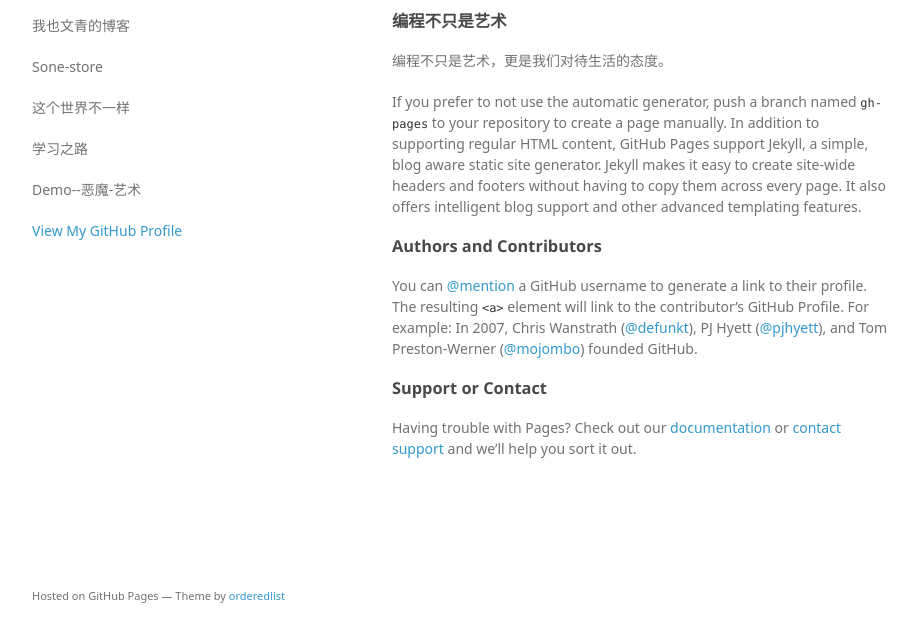
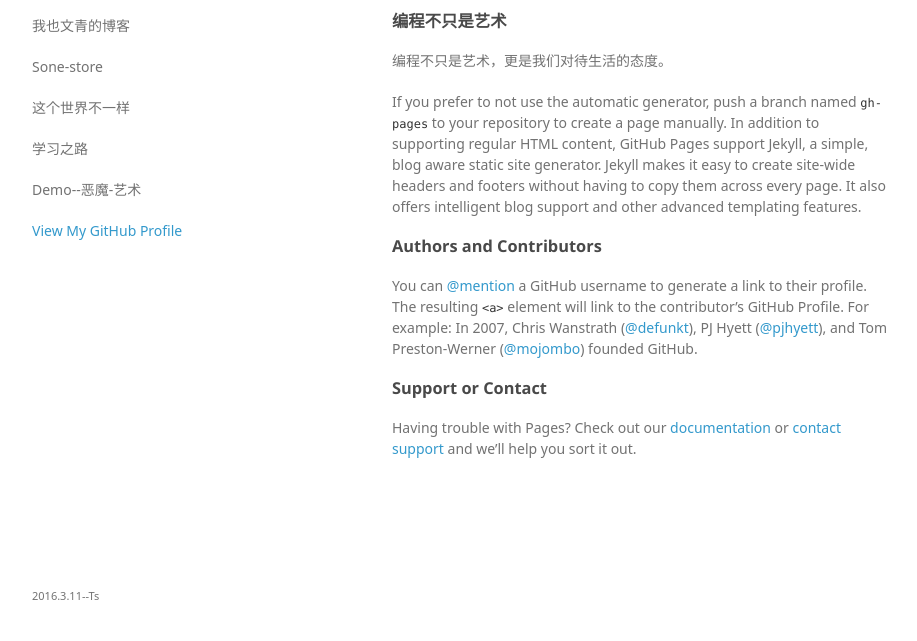
Before and after one commit to TaeyeonSlove/TaeyeonSlove.github.io, a plain HTML site: page index.html in a window 1280 px wide. Shown: the part 125-766 px from the top of the page, without its empty margins (178-1095 px from the left). Drawn offline with Linux system fonts and the light colour scheme; a web font is replaced by a local one.

Commit message:
Update index.html

```diff
--- a/index.html
+++ b/index.html
@@ -51,7 +51,7 @@
 <p>Having trouble with Pages? Check out our <a href="https://help.github.com/pages">documentation</a> or <a href="https://github.com/contact">contact support</a> and we’ll help you sort it out.</p>
       </section>
       <footer>
-        <p><small>Hosted on GitHub Pages &mdash; Theme by <a href="https://github.com/orderedlist">orderedlist</a></small></p>
+        <p><small>2016.3.11--Ts</small></p>
       </footer>
     </div>
     <script src="javascripts/scale.fix.js"></script>
```
